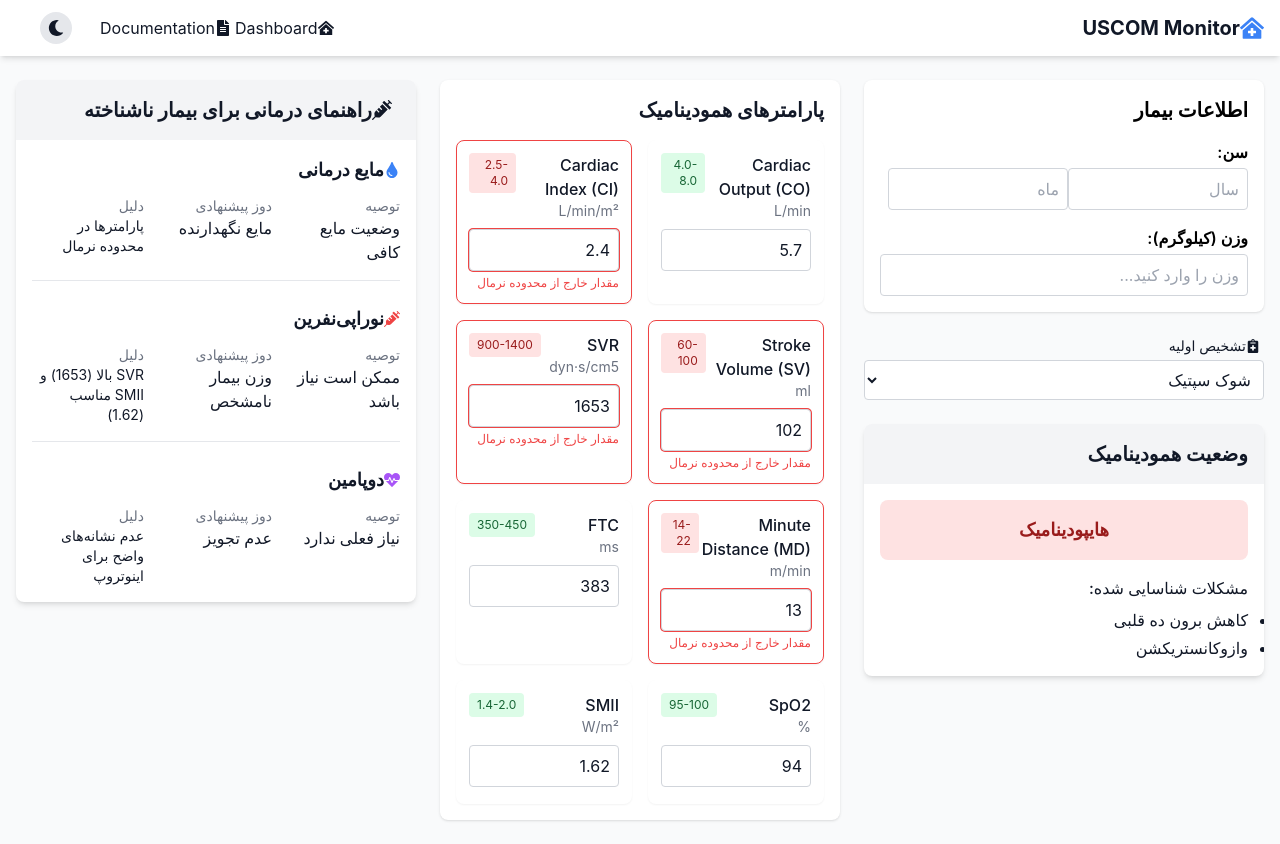
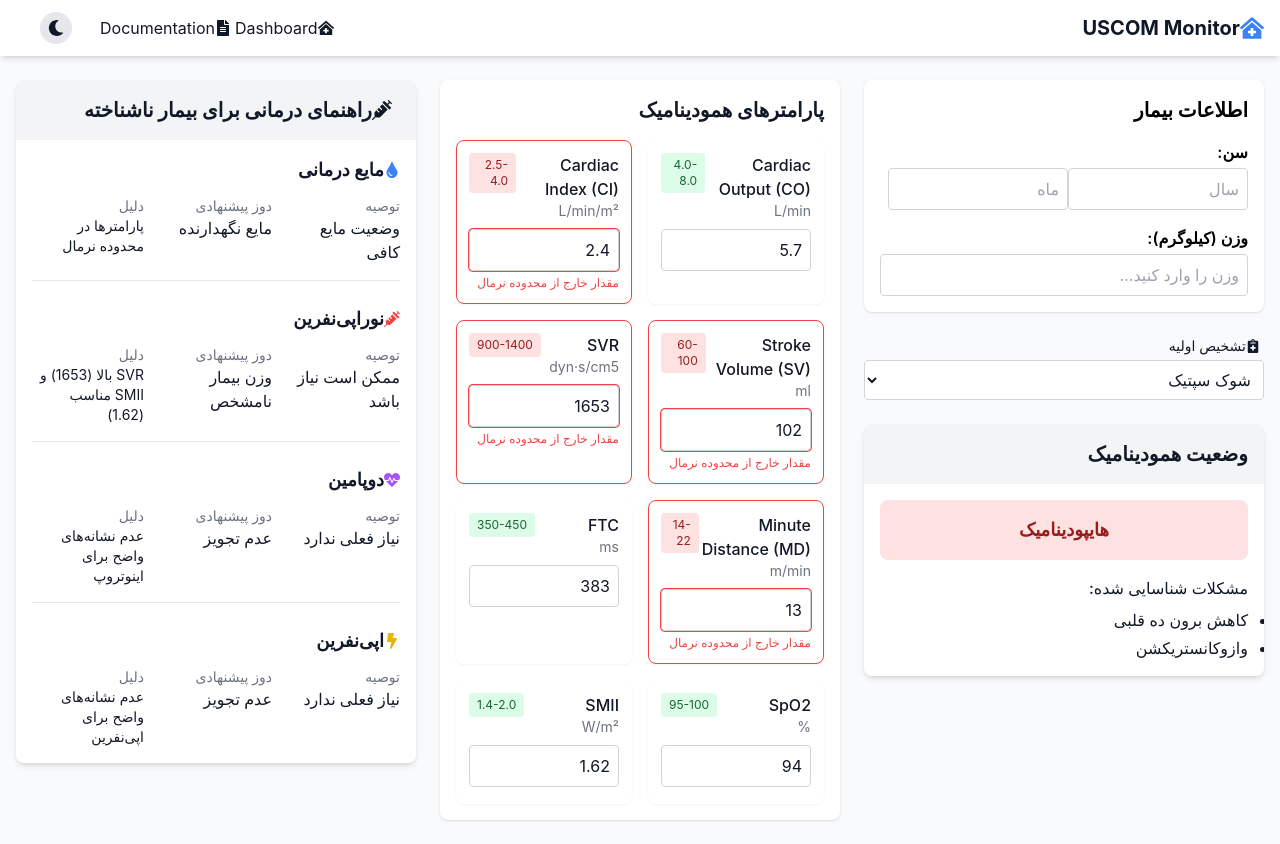
Before and after one commit to mohsenjamalpoor/uscom1, a React (Create React App) app: page / in a window 1280 px wide. Built offline with nearby package versions, Linux system fonts and the light colour scheme.

Commit message:
add epineph

```diff
--- a/src/components/TreatmentGuide.jsx
+++ b/src/components/TreatmentGuide.jsx
@@ -1,4 +1,4 @@
-import { FaTint, FaSyringe, FaHeartbeat } from 'react-icons/fa';
+import { FaTint, FaSyringe, FaHeartbeat, FaBolt } from 'react-icons/fa';
 import useHemodynamic from '../hooks/useHemodynamic';
 
 export default function TreatmentGuide({ parameters, patient, darkMode }) {
@@ -12,7 +12,7 @@ export default function TreatmentGuide({ parameters, patient, darkMode }) {
 
     const patientWeight = parseFloat(patient.weight);
     if (isNaN(patientWeight) || patientWeight <= 0) {
-      return null; // وزن معتبر نیست
+      return null;
     }
 
     return {
@@ -101,6 +101,33 @@ export default function TreatmentGuide({ parameters, patient, darkMode }) {
           rationale: "عدم نشانه‌های واضح برای اینوتروپ"
         };
       }
+    },
+    adrenaline: {
+      icon: <FaBolt className="text-yellow-500" />,
+      title: "اپی‌نفرین",
+      getRecommendation: () => {
+        if (status.type === 'Hypodynamic' && ci < 2.0 && smii < 1.2) {
+          const dose = calculateDose('0.01-0.1 mcg/kg/min');
+          return {
+            text: "شروع اپی‌نفرین",
+            dose: dose ? `${dose.min} - ${dose.max} mcg/min` : "وزن بیمار نامشخص",
+            rationale: `CI پایین (${ci}) و SMII پایین (${smii}) نشان‌دهنده نیاز به حمایت اینوتروپ قوی`
+          };
+        }
+        if (status.type === 'Hypodynamic' && spO2 < 90) {
+          const dose = calculateDose('0.05-0.2 mcg/kg/min');
+          return {
+            text: "اپی‌نفرین ممکن است کمک کند",
+            dose: dose ? `${dose.min} - ${dose.max} mcg/min` : "وزن بیمار نامشخص",
+            rationale: `اشباع اکسیژن پایین (${spO2}%) همراه با کاهش پرفیوژن`
+          };
+        }
+        return {
+          text: "نیاز فعلی ندارد",
+          dose: "عدم تجویز",
+          rationale: "عدم نشانه‌های واضح برای اپی‌نفرین"
+        };
+      }
     }
   };
 
```
